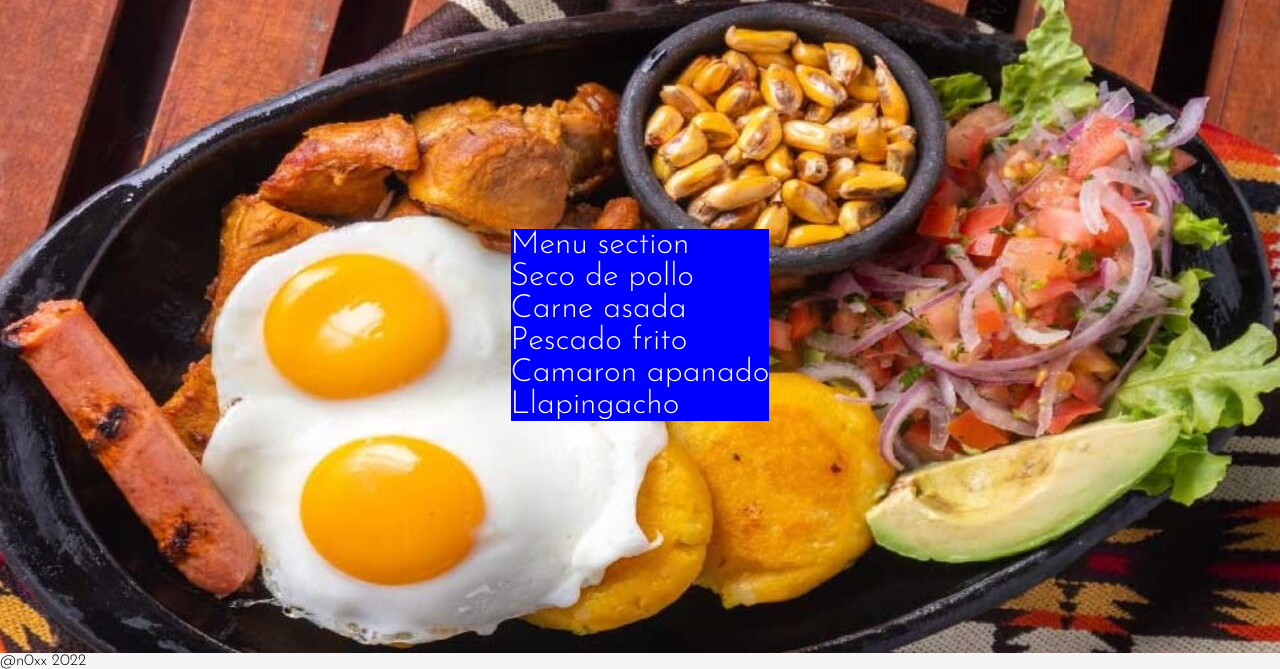
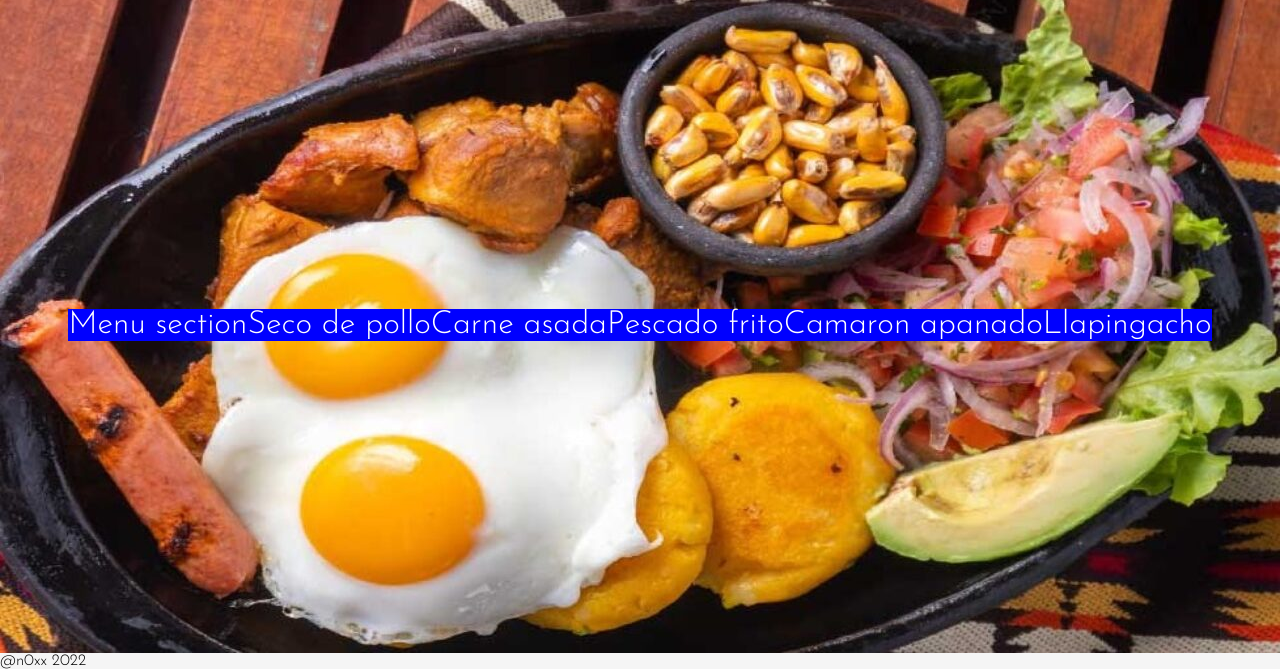
Before and after one commit to noxx896/project-restaurant-page, a website built with webpack: page dist/index.html in a window 1280 px wide. Both pictures are taken after a click on the element "Menu". Shown: the part 131-800 px from the top of the page. Built offline with nearby package versions, Linux system fonts and the light colour scheme; files whose address does not match are found by name.

Commit message:
Added flex option to menu container

```diff
--- a/src/modules/styles/menu.css
+++ b/src/modules/styles/menu.css
@@ -1,6 +1,7 @@
 
 #container-menu {
     background-color: blue;
+    display: flex;
     font-size: 2rem;
     color: white;
 }
```
